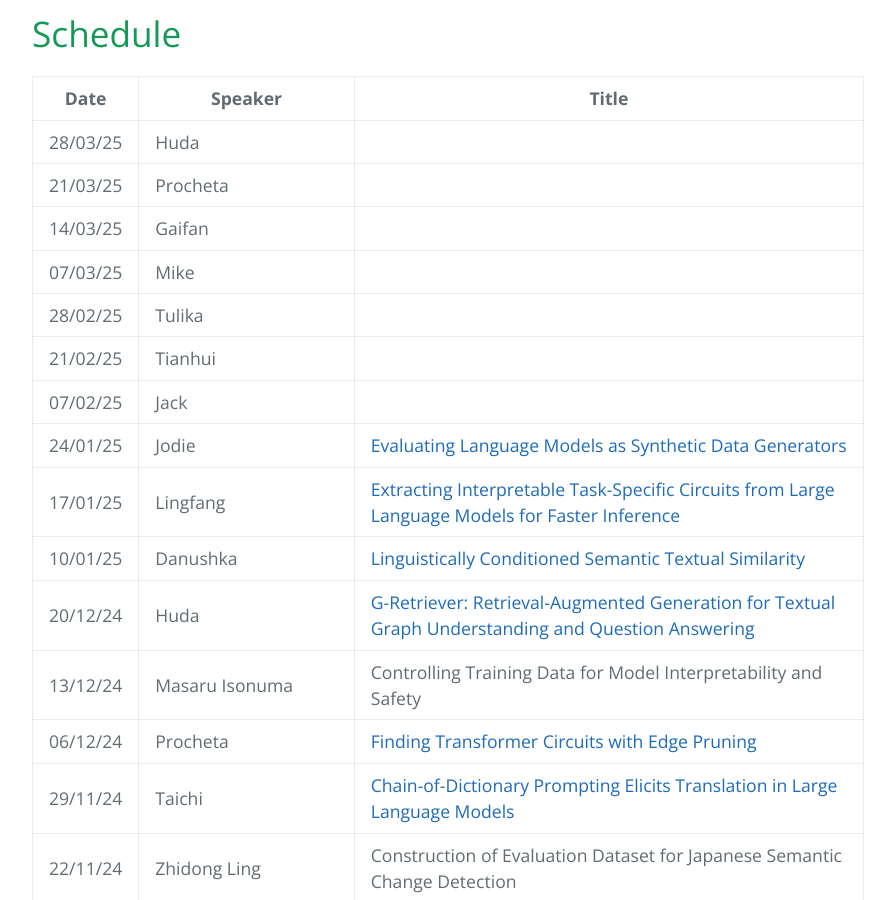
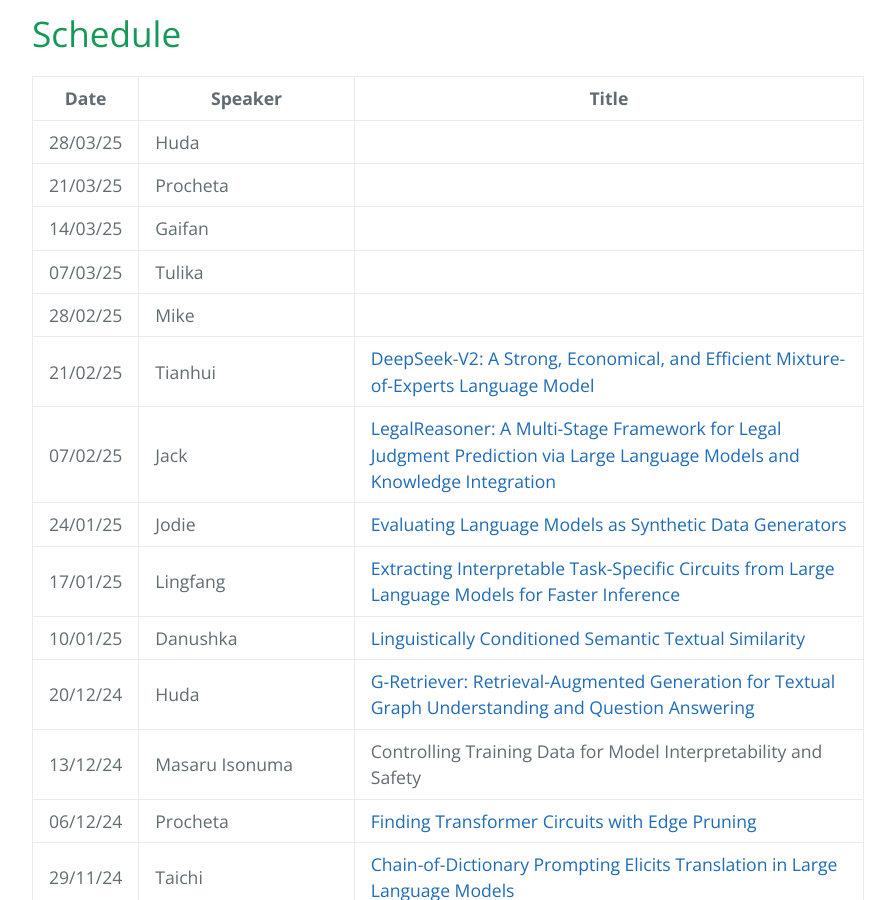
Before and after one commit to LivNLP/livnlp.github.io, a Jekyll site: the page built from reading.md, in a window 1280 px wide and 900 px high, scrolled down 498 px. Shown: the whole window, without its empty margins (192-1087 px from the left). Built offline with Jekyll 4.4.1, drawn with Linux system fonts in a browser that asks for light colours.

Commit message:
Update reading.md

```diff
--- a/reading.md
+++ b/reading.md
@@ -16,10 +16,10 @@ We meet on a weely basis to discuss recent research papers. Here is the schedule
 | 28/03/25 | Huda |
 | 21/03/25|  Procheta |
 | 14/03/25|  Gaifan|
-| 07/03/25|  Mike |
-| 28/02/25| Tulika |
-| 21/02/25| Tianhui |
-| 07/02/25|  Jack |
+| 07/03/25|  Tulika |
+| 28/02/25| Mike |
+| 21/02/25| Tianhui |[DeepSeek-V2: A Strong, Economical, and Efficient Mixture-of-Experts Language Model](https://arxiv.org/abs/2405.04434)
+| 07/02/25|  Jack | [LegalReasoner: A Multi-Stage Framework for Legal Judgment Prediction via Large Language Models and Knowledge Integration](https://ieeexplore.ieee.org/document/10750819)
 | 24/01/25|  Jodie | [Evaluating Language Models as Synthetic Data Generators](https://arxiv.org/abs/2412.03679)
 | 17/01/25|  Lingfang | [Extracting Interpretable Task-Specific Circuits from Large Language Models for Faster Inference](https://arxiv.org/abs/2412.15750)
 | 10/01/25| Danushka | [Linguistically Conditioned Semantic Textual Similarity](https://aclanthology.org/2024.acl-long.64/)
```
